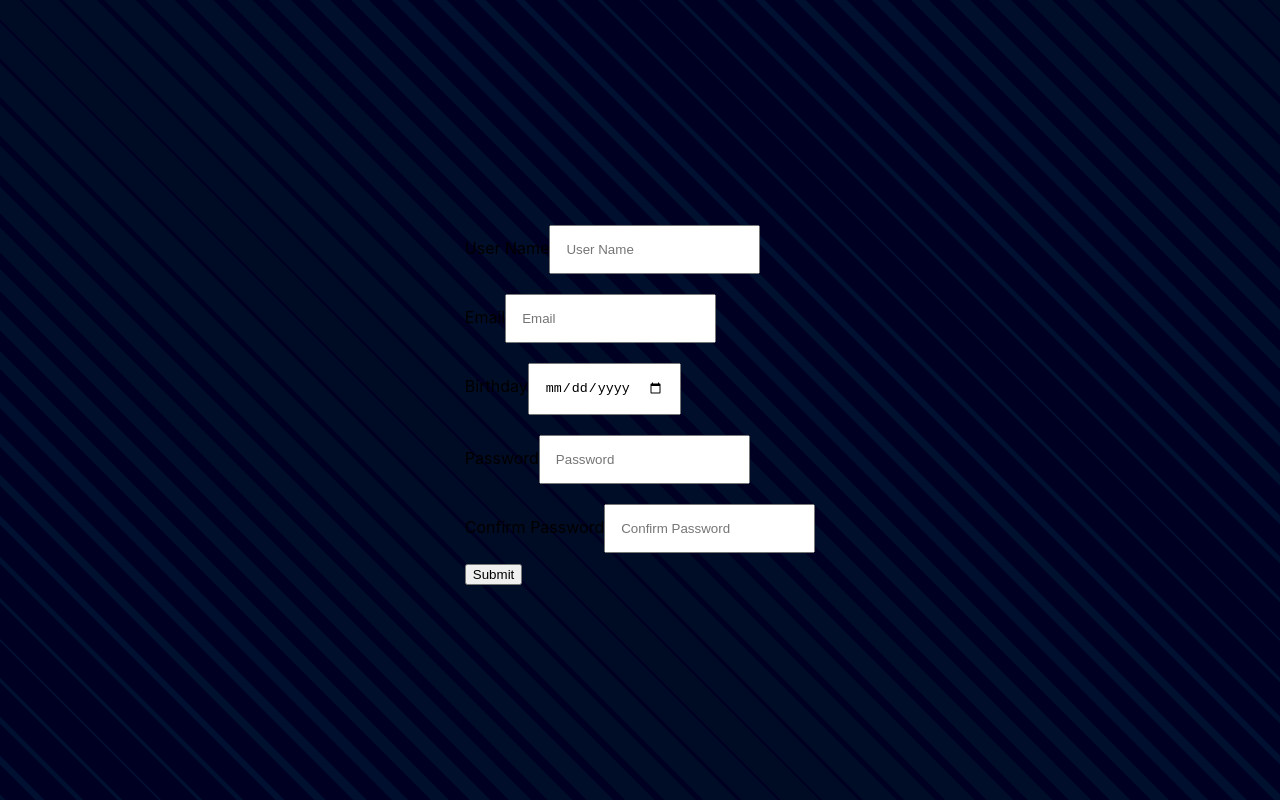
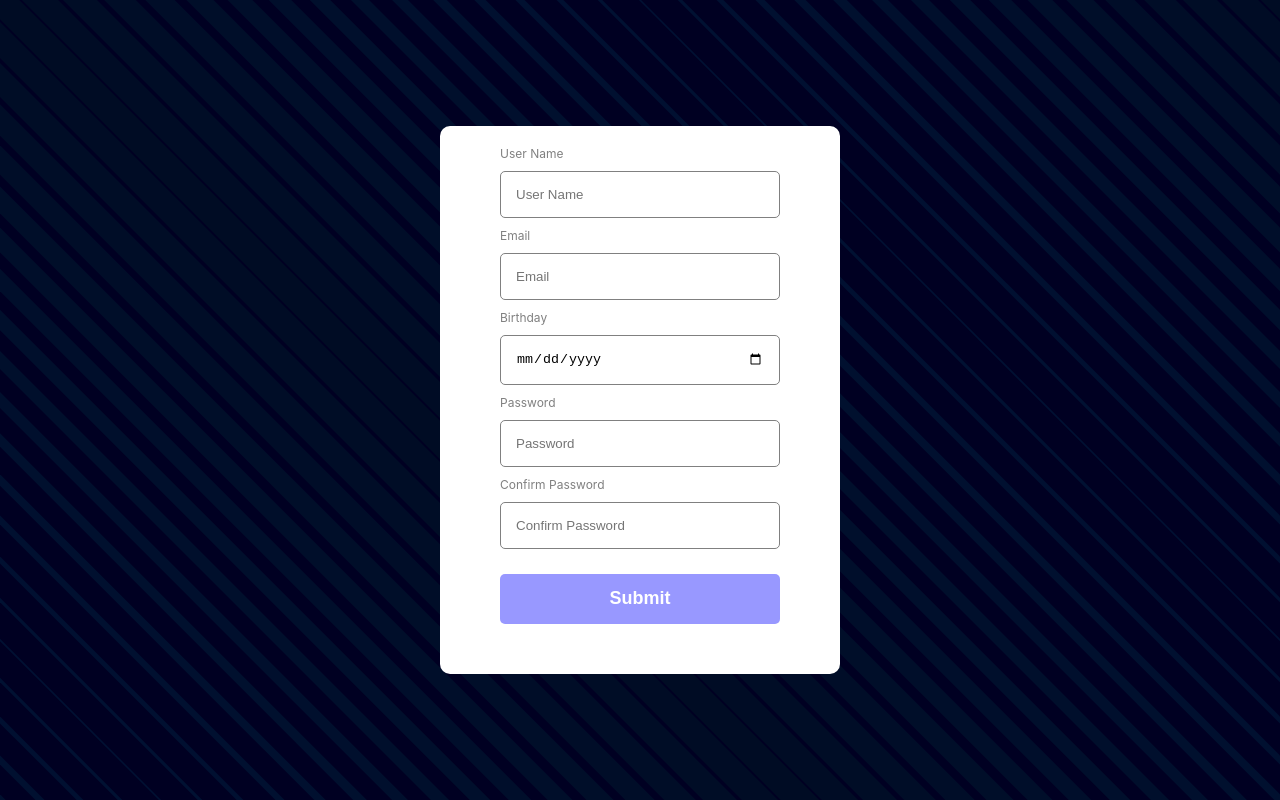
Before and after one commit to marcellpaganini/react-forms, a React (Create React App) app: page / in a window 1280 px wide. Built offline with nearby package versions, Linux system fonts and the light colour scheme.

Commit message:
styling done

```diff
--- a/src/App.css
+++ b/src/App.css
@@ -7,3 +7,29 @@
 	background-size: cover;
 	background-attachment: fixed;
 }
+
+form {
+  background-color: white;
+  padding: 20px 60px;
+  border-radius: 10px;
+}
+
+h1 {
+  color: rgb(24, 10, 44);
+  text-align: center;
+}
+
+button {
+  width: 100%;
+  height: 50px;
+  padding: 10px;
+  border: none;
+  background-color: rgb(152, 152, 255);
+  color: white;
+  border-radius: 5px;
+  font-weight: bold;
+  font-size: 18px;
+  cursor: pointer;
+  margin-top: 15px;
+  margin-bottom: 30px;
+}
--- a/src/Components/FormInput.css
+++ b/src/Components/FormInput.css
@@ -1,4 +1,17 @@
-input{
+.formInput{
+    display: flex;
+    flex-direction: column;
+    width: 280px;
+}
+
+input {
     padding: 15px;
     margin: 10px 0px;
+    border-radius: 5px;
+    border: 1px solid gray;
 }
+
+label {
+    font-size: 12px;
+    color: gray;
+}
--- a/src/Components/FormInput.js
+++ b/src/Components/FormInput.js
@@ -4,7 +4,7 @@
 export default function FormInput(props) {
   const { label, onChange, id, ...inputProps } = props;
   return (
-    <div className="form-input">
+    <div className="formInput">
         <label>{label}</label>
         <input {...inputProps} onChange={onChange}/>
     </div>
--- a/src/index.css
+++ b/src/index.css
@@ -1,7 +1,3 @@
-html {
-
-}
-
 body {
   margin: 0;
   font-family: -apple-system, BlinkMacSystemFont, 'Segoe UI', 'Roboto', 'Oxygen',
```
